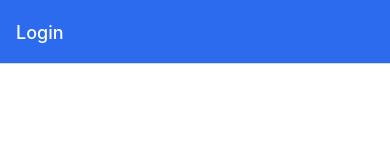
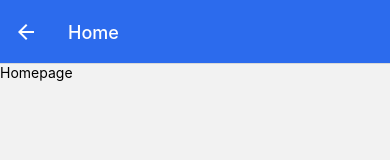
Before and after one commit to barisertakus/signal-clone-react-native, a React Native app: screen /Home in a window 390 px wide. Shown: the top 160 px of the page. Built offline with nearby package versions, Linux system fonts and the light colour scheme.

Commit message:
HomeScreen route added.

```diff
--- a/App.js
+++ b/App.js
@@ -5,6 +5,7 @@
 import { createStackNavigator } from "@react-navigation/stack";
 import LoginScreen from "./screens/LoginScreen";
 import RegisterScreen from "./screens/RegisterScreen";
+import HomeScreen from "./screens/HomeScreen";
 
 const Stack = createStackNavigator();
 
@@ -20,6 +21,7 @@
       <Stack.Navigator screenOptions={globalScreenOptions}>
         <Stack.Screen name="Login" component={LoginScreen} />
         <Stack.Screen name="Register" component={RegisterScreen} />
+        <Stack.Screen name="Home" component={HomeScreen} />
       </Stack.Navigator>
     </NavigationContainer>
   );
--- /dev/null
+++ b/screens/HomeScreen.js
@@ -0,0 +1,14 @@
+import React from 'react'
+import { StyleSheet, Text, View } from 'react-native'
+
+const HomeScreen = () => {
+  return (
+    <View>
+      <Text>Homepage</Text>
+    </View>
+  )
+}
+
+export default HomeScreen
+
+const styles = StyleSheet.create({})
```
